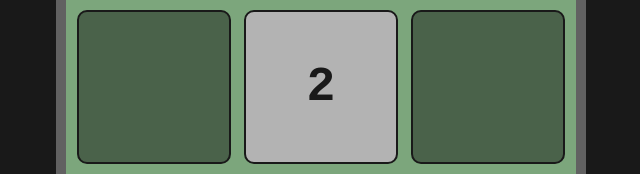
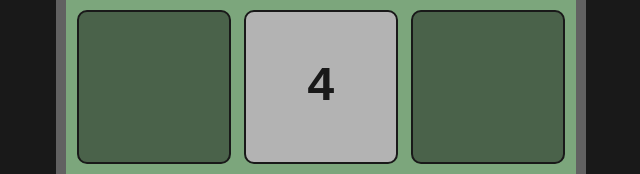
Before and after one commit to Cimorexave/2048-clone, a plain HTML site: page index.html in a window 1280 px wide. Shown: the part 381-555 px from the top of the page, 319-959 px from the left. Drawn offline with Linux system fonts and the light colour scheme.

Commit message:
updated html

```diff
--- a/index.html
+++ b/index.html
@@ -23,7 +23,7 @@
                 <div class="block two"><p></p></div>
                 <div class="block three"><p></p></div>
                 <div class="block four"><p></p></div>
-                <div class="block five occupied"><p>2</p></div>
+                <div class="block five occupied"><p>4</p></div>
                 <div class="block six"><p></p></div>
                 <div class="block seven"><p></p></div>
                 <div class="block eight"><p></p></div>
```
